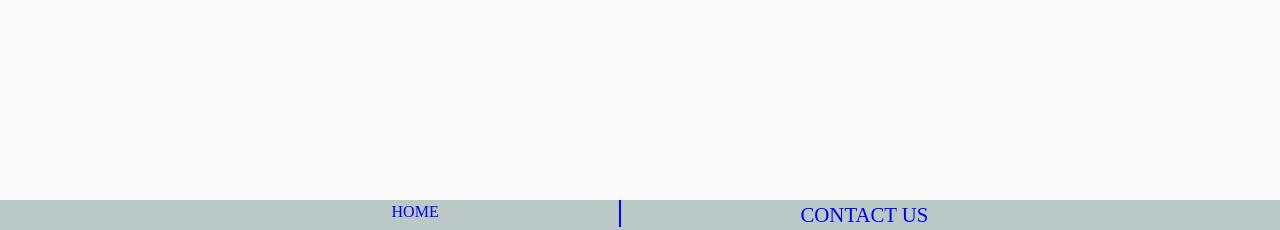
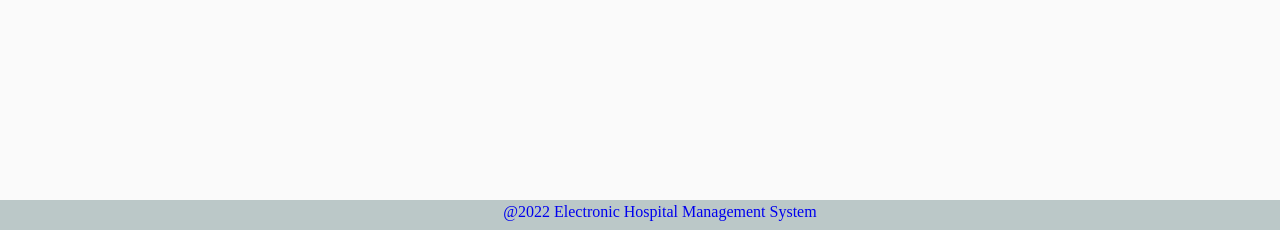
Before and after one commit to abhayarora23UNT/EHMS_WebApp, a PHP site: page /EHMS/DOCTOR/forgotpassword.php in a window 1280 px wide. Shown: the part 570-800 px from the top of the page. Run offline with PHP 8.4, Linux system fonts and the light colour scheme.

Commit message:
footer added in other screens

```diff
--- a/Source Code/Front-End/VIEW/HTML/DOCTOR/forgotpassword.php
+++ b/Source Code/Front-End/VIEW/HTML/DOCTOR/forgotpassword.php
@@ -55,9 +55,8 @@
          <footer>
      <div class="footer__content">
        <ul class="footer__list">
-                <li class="home"><a  href="../index.php">HOME</a></li>
-                <li class="footer__divider"></li>
-                <li class="contactus"><a href="../contactus.php">CONTACT US</a></li>
+         <li class="home"><a class="fontBold" href="index.php">@2022 Electronic Hospital Management System</a></li>
+
        </ul>
 
      </div>
--- a/Source Code/Front-End/VIEW/HTML/LAB_TECHNICIAN/forgotpassword.php
+++ b/Source Code/Front-End/VIEW/HTML/LAB_TECHNICIAN/forgotpassword.php
@@ -55,9 +55,8 @@
          <footer>
      <div class="footer__content">
        <ul class="footer__list">
-                <li class="home"><a  href="../index.php">HOME</a></li>
-                <li class="footer__divider"></li>
-                <li class="contactus"><a href="../contactus.php">CONTACT US</a></li>
+         <li class="home"><a class="fontBold" href="index.php">@2022 Electronic Hospital Management System</a></li>
+
        </ul>
 
      </div>
--- a/Source Code/Front-End/VIEW/HTML/PATIENT/forgotpassword.php
+++ b/Source Code/Front-End/VIEW/HTML/PATIENT/forgotpassword.php
@@ -62,9 +62,8 @@
          <footer>
      <div class="footer__content">
        <ul class="footer__list">
-                <li class="home"><a  href="../index.php">HOME</a></li>
-                <li class="footer__divider"></li>
-                <li class="contactus"><a href="../contactus.php">CONTACT US</a></li>
+         <li class="home"><a class="fontBold" href="index.php">@2022 Electronic Hospital Management System</a></li>
+
        </ul>
 
      </div>
--- a/Source Code/Front-End/VIEW/HTML/PAYMENT/forgotpassword.php
+++ b/Source Code/Front-End/VIEW/HTML/PAYMENT/forgotpassword.php
@@ -55,9 +55,8 @@
          <footer>
      <div class="footer__content">
        <ul class="footer__list">
-                <li class="home"><a  href="../index.php">HOME</a></li>
-                <li class="footer__divider"></li>
-                <li class="contactus"><a href="../contactus.php">CONTACT US</a></li>
+         <li class="home"><a class="fontBold" href="index.php">@2022 Electronic Hospital Management System</a></li>
+
        </ul>
 
      </div>
--- a/Source Code/Front-End/VIEW/HTML/PHARMACIST/forgotpassword.php
+++ b/Source Code/Front-End/VIEW/HTML/PHARMACIST/forgotpassword.php
@@ -55,9 +55,8 @@
          <footer>
      <div class="footer__content">
        <ul class="footer__list">
-                <li class="home"><a  href="../index.php">HOME</a></li>
-                <li class="footer__divider"></li>
-                <li class="contactus"><a href="../contactus.php">CONTACT US</a></li>
+         <li class="home"><a class="fontBold" href="index.php">@2022 Electronic Hospital Management System</a></li>
+
        </ul>
 
      </div>
--- a/Source Code/Front-End/VIEW/HTML/RECEPTION/forgotpassword.php
+++ b/Source Code/Front-End/VIEW/HTML/RECEPTION/forgotpassword.php
@@ -62,9 +62,8 @@
          <footer>
      <div class="footer__content">
        <ul class="footer__list">
-                <li class="home"><a  href="../index.php">HOME</a></li>
-                <li class="footer__divider"></li>
-                <li class="contactus"><a href="../contactus.php">CONTACT US</a></li>
+         <li class="home"><a class="fontBold" href="index.php">@2022 Electronic Hospital Management System</a></li>
+
        </ul>
 
      </div>
```
Lines whose indentation alone changed are shown as unchanged.
